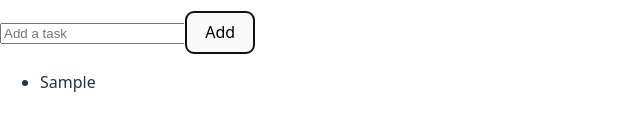
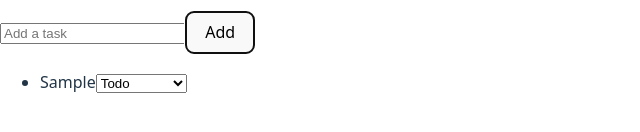
Before and after one commit to NeetNav1995/todo-frontend, a React (Vite) app: page / in a window 1280 px wide. Both pictures are taken after typing "Sample" into the empty fields and a click on the button "Add". Shown: the part 402-534 px from the top of the page, without its empty margins (0-640 px from the left). Built offline with nearby package versions, Linux system fonts and the light colour scheme.

Commit message:
feat: add todo status management with derived UI

```diff
--- a/src/features/todos/TodoPage.tsx
+++ b/src/features/todos/TodoPage.tsx
@@ -1,7 +1,7 @@
 import { useState } from 'react';
 import { AddTodoForm } from './components/AddTodoForm';
 import { TodoList } from './components/TodoList';
-import type { Todo } from './types/todo'; //It improves tree-shaking, avoids accidental runtime imports, and is required when using verbatimModuleSyntax for predictable module output.
+import type { Todo, TodoStatus } from './types/todo';
 
 export function TodosPage() {
   const [todos, setTodos] = useState<Todo[]>([]);
@@ -16,11 +16,19 @@ export function TodosPage() {
     setTodos((prev) => [...prev, newTodo]);
   }
 
+  function handleStatusChange(id: string, status: TodoStatus) {
+    setTodos((prev) =>
+      prev.map((todo) =>
+        todo.id === id ? { ...todo, status } : todo
+      )
+    );
+  }
+
   return (
     <main>
       <h1>TaskFlow</h1>
       <AddTodoForm onAddTodo={handleAddTodo} />
-      <TodoList todos={todos} />
+      <TodoList todos={todos} onStatusChange={handleStatusChange} />
     </main>
   );
 }
--- /dev/null
+++ b/src/features/todos/components/TodoItem.tsx
@@ -0,0 +1,23 @@
+import type { Todo, TodoStatus } from '../types/todo';
+
+interface TodoItemProps {
+  todo: Todo;
+  onStatusChange: (id: string, status: TodoStatus) => void;
+}
+
+export function TodoItem({ todo, onStatusChange }: TodoItemProps) {
+  function handleStatusChange(e: React.ChangeEvent<HTMLSelectElement>) {
+    onStatusChange(todo.id, e.target.value as TodoStatus);
+  }
+
+  return (
+    <li>
+      <span>{todo.title}</span>
+      <select value={todo.status} onChange={handleStatusChange}>
+        <option value="todo">Todo</option>
+        <option value="in-progress">In Progress</option>
+        <option value="done">Done</option>
+      </select>
+    </li>
+  );
+}
--- a/src/features/todos/components/TodoList.tsx
+++ b/src/features/todos/components/TodoList.tsx
@@ -1,10 +1,32 @@
-import type { Todo } from "../types/todo";
+// import type { Todo } from "../types/todo";
+
+// interface TodoListProps {
+//   todos: Todo[];
+// }
+
+// export function TodoList({ todos }: TodoListProps) {
+//   if (todos.length === 0) {
+//     return <p>No tasks yet</p>;
+//   }
+
+//   return (
+//     <ul>
+//       {todos.map((todo) => (
+//         <li key={todo.id}>{todo.title}</li>
+//       ))}
+//     </ul>
+//   );
+// }
+
+import type { Todo, TodoStatus } from '../types/todo';
+import { TodoItem } from './TodoItem';
 
 interface TodoListProps {
   todos: Todo[];
+  onStatusChange: (id: string, status: TodoStatus) => void;
 }
 
-export function TodoList({ todos }: TodoListProps) {
+export function TodoList({ todos, onStatusChange }: TodoListProps) {
   if (todos.length === 0) {
     return <p>No tasks yet</p>;
   }
@@ -12,7 +34,11 @@ export function TodoList({ todos }: TodoListProps) {
   return (
     <ul>
       {todos.map((todo) => (
-        <li key={todo.id}>{todo.title}</li>
+        <TodoItem
+          key={todo.id}
+          todo={todo}
+          onStatusChange={onStatusChange}
+        />
       ))}
     </ul>
   );
```
